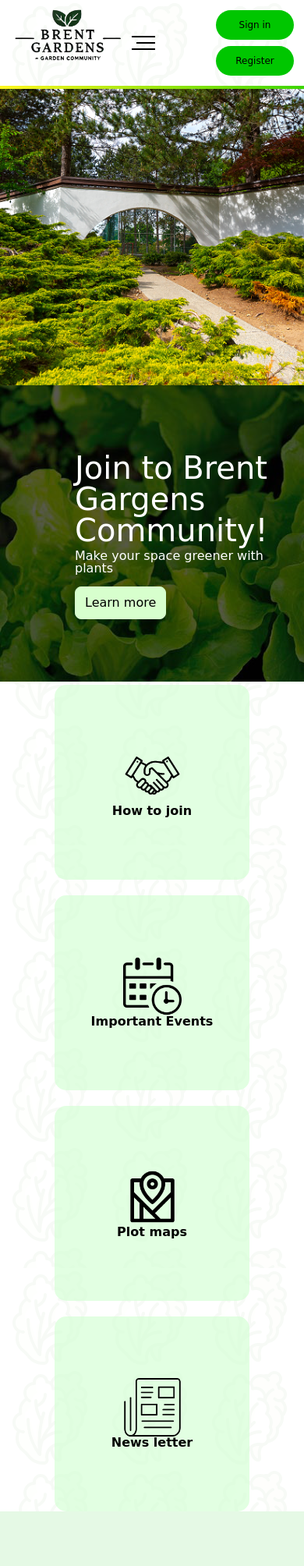
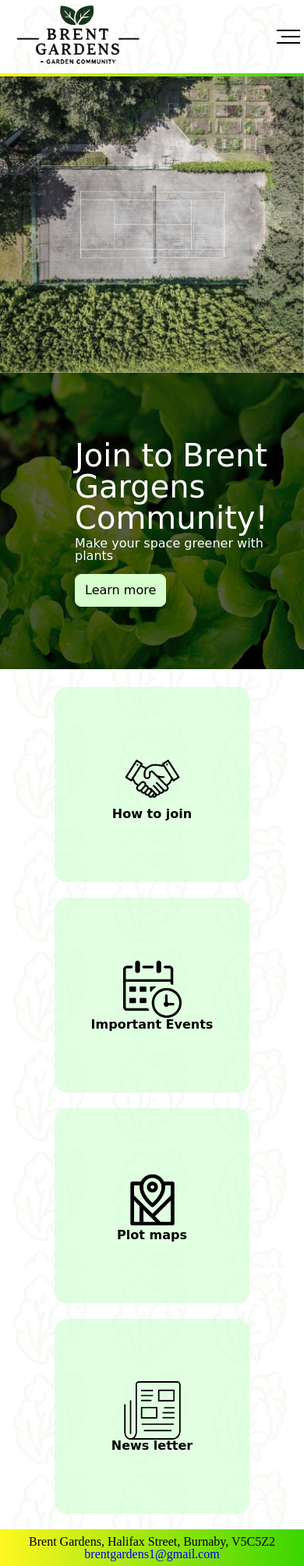
Before and after one commit to realitymatrix/brentgarden, a Flask app: page / in a window 390 px wide. Shown: the whole page at 78% size. Before the commit the page ends 1938 px from the top, so only its background shows below. Run offline with Flask 3, Linux system fonts and the light colour scheme; some libraries are stand-ins or nearby versions.

Commit message:
Animation, footer, logo-link

```diff
--- a/app.py
+++ b/app.py
@@ -23,4 +23,4 @@
     return render_template(template_name_or_list='news.html')
 
 if __name__ == '__main__':
-    app.run(debug=False, host='0.0.0.0', port=80)
+    app.run(debug=True, host='0.0.0.0', port=80)
--- a/static/style.css
+++ b/static/style.css
@@ -4,11 +4,15 @@
     flex-direction: column;
     }
 
+body {
+    min-height: 100vh;
+    display: flex;
+    flex-direction: column;
+}
 .box {
     display: flex;
     width: 100%;
     justify-content:space-between;
-    background-color: transparent;
     border-radius: 2px;
     border-image: linear-gradient(to right, #fff720 0%, #3cd500 100%) 1;
     border-bottom-width: 4px;
@@ -53,6 +57,7 @@
     display: inline-flex;
     padding: 4px;
     width: auto;
+    gap: 3%
 }
 
 .menu-auth {
@@ -93,7 +98,7 @@
 }
 
 .header-auth {
-    display: flex;
+    display: none;
     align-items: center;
     justify-content: flex-end;
     gap: var(--size-space-200);
@@ -150,10 +155,85 @@
     position: static;
     width: 50%;
     height: 380px;
-    background-image: url(./img/brentgarden.png);
+    /* background-image: url(./img/brentgarden.png); */
     background-size: cover;
     background-position: 50% 50%;
+    object-fit: cover;
 }
+
+.photo {
+    position: absolute;
+    opacity: 0;
+    animation: slideshow 25s linear infinite;
+}
+
+@keyframes slideshow {
+    from {
+        opacity: 0;
+        filter: grayscale(100%);
+    }
+
+    5% {
+        opacity: 1;
+        filter: grayscale(50%);
+    }
+
+    10% {
+        opacity: 1;
+        filter: grayscale(0);
+    }
+
+    15% {
+        opacity: 1;
+        filter: blur(0);
+    }
+
+    20% {
+        opacity: 0;
+        filter: blur(2px);
+    }
+
+    25% {
+        opacity: 0;
+    }
+
+}
+
+.head-1 .i_1 {
+    animation-delay: 0s;
+    object-fit: cover;
+    height: 380px;
+    width: 50%;
+}
+
+.head-1 .i_2 {
+    animation-delay: 5s;
+    object-fit: cover;
+    height: 380px;
+    width: 50%;
+}
+
+.head-1 .i_3 {
+    animation-delay: 10s;
+    object-fit: cover;
+    height: 380px;
+    width: 50%;
+}
+
+.head-1 .i_4 {
+    animation-delay: 15s;
+    object-fit: cover;
+    height: 380px;
+    width: 50%;
+}
+
+.head-1 .i_5 {
+    animation-delay: 20s;
+    object-fit: cover;
+    height: 380px;
+    width: 50%;
+}
+
 
 .image_veg {
     width: 50%;
@@ -236,8 +316,8 @@
     display: flex;
     background-size: cover;
     width: 100%;
-    background-color: transparent;
     margin-top: 1%;
+    padding: 5%;
 }
 
 .main_buttons {
@@ -246,7 +326,6 @@
     justify-content: center;
     align-content: space-around;
     width: 100%;
-    background-color: transparent;
     flex-wrap: wrap;
     gap:20px
 }
@@ -326,6 +405,17 @@
     transform: rotate(45deg) translate(0, 50%);
 }
 
+footer {
+    background: linear-gradient(to right, #fff720 0%, #3cd500 100%);
+    display: flex;
+    align-items: center;
+    justify-content: center;
+    flex-direction: column;
+    padding: 2%;
+    width: 100%;
+    margin-top: auto;
+}
+
 @media (max-width: 1200px) {
     .desktop {
         width: 100%;
@@ -378,6 +468,21 @@
     .head-1, .image_veg {
         width: 100%;
     }
+    .head-1 .i_1 {
+        width: 100%;
+    }
+    .head-1 .i_2 {
+        width: 100%;
+    }
+    .head-1 .i_3 {
+        width: 100%;
+    }
+    .head-1 .i_4 {
+        width: 100%;
+    }
+    .head-1 .i_5 {
+        width: 100%;
+    }
 }
 
 @media (max-width: 480px) {
@@ -390,4 +495,19 @@
     .head-1, .image_veg {
         width: 100%;
     }
+    .head-1 .i_1 {
+        width: 100%;
+    }
+    .head-1 .i_2 {
+        width: 100%;
+    }
+    .head-1 .i_3 {
+        width: 100%;
+    }
+    .head-1 .i_4 {
+        width: 100%;
+    }
+    .head-1 .i_5 {
+        width: 100%;
+    }
 }
--- a/templates/index.html
+++ b/templates/index.html
@@ -13,16 +13,16 @@
     <div class="desktop">
         <header class="header">
             <div class="box">
-                <div class="group"></div>
+                <a href="/"><div class="group"></div></a>
                 <div class="menu-auth">
                     <nav class="navigation-pill-list">
                         <ul id="menu_desktop" class="menu">
-                            <li class="title-wrapper"><a class="title-2" href=" ">Services</a>
-                            <li class="title-wrapper"><a class="title-2" href=" ">Events</a>
-                            <li class="title-wrapper"><a class="title-2" href=" ">News</a>
-                            <li class="title-wrapper"><a class="title-2" href=" ">Resources</a>
-                            <li class="title-wrapper"><a class="title-2" href=" ">About</a>
-                            <li class="title-wrapper"><a class="title-2" href=" ">Contact</a>
+                            <li class="title-wrapper"><a class="title-2" href="/services">Services</a>
+                            <li class="title-wrapper"><a class="title-2" href="/events">Events</a>
+                            <li class="title-wrapper"><a class="title-2" href="/news">News</a>
+                            <li class="title-wrapper"><a class="title-2" href="/resources">Resources</a>
+                            <li class="title-wrapper"><a class="title-2" href="/about">About</a>
+                            <li class="title-wrapper"><a class="title-2" href="/contact">Contact</a>
                         </ul>
                     </nav>
                     <div class="burger-menu">
@@ -38,7 +38,13 @@
             </div>
         </header>
         <div class="head">
-            <div class="head-1"></div>
+            <div class="head-1">
+                <img src="../static/img/brentgarden.png" alt="#" class="i_1 photo">
+                <img src="../static/img/img2.jpeg" alt="#" class="i_2 photo">
+                <img src="../static/img/img3.jpeg" alt="#" class="i_3 photo">
+                <img src="../static/img/img4.jpeg" alt="#" class="i_4 photo">
+                <img src="../static/img/img5.jpeg" alt="#" class="i_5 photo">
+            </div>
             <div class="image_veg">
                 <div class="text_area" parametr="1">
                     <p class="text-head">Join to Brent Gargens Community!</p>
@@ -61,4 +67,8 @@
         })
     </script>
   </body>
+  <footer>
+    <p>Brent Gardens, Halifax Street, Burnaby, V5C5Z2</p>
+    <p><a href="mailto:brentgardens1@gmail.com">brentgardens1@gmail.com</a></p>
+  </footer>
 </html>
```
Also changed, not shown: templates/events.html (+12 -7 lines), templates/how-to-join.html (+12 -7 lines), templates/maps.html (+12 -7 lines), templates/news.html (+12 -7 lines), static/img/img2.jpeg (added), static/img/img3.jpeg (added), static/img/img4.jpeg (added), static/img/img5.jpeg (added).
